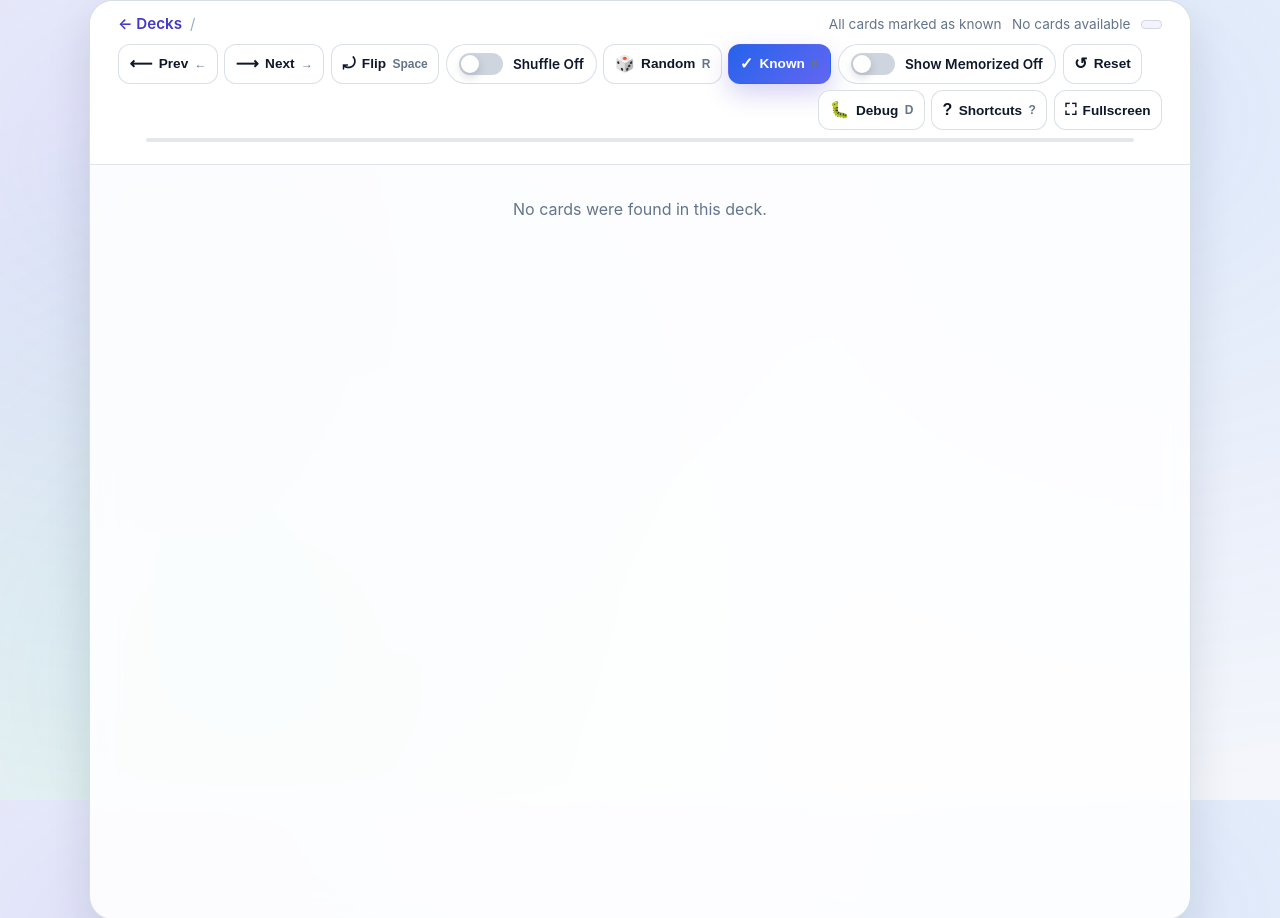
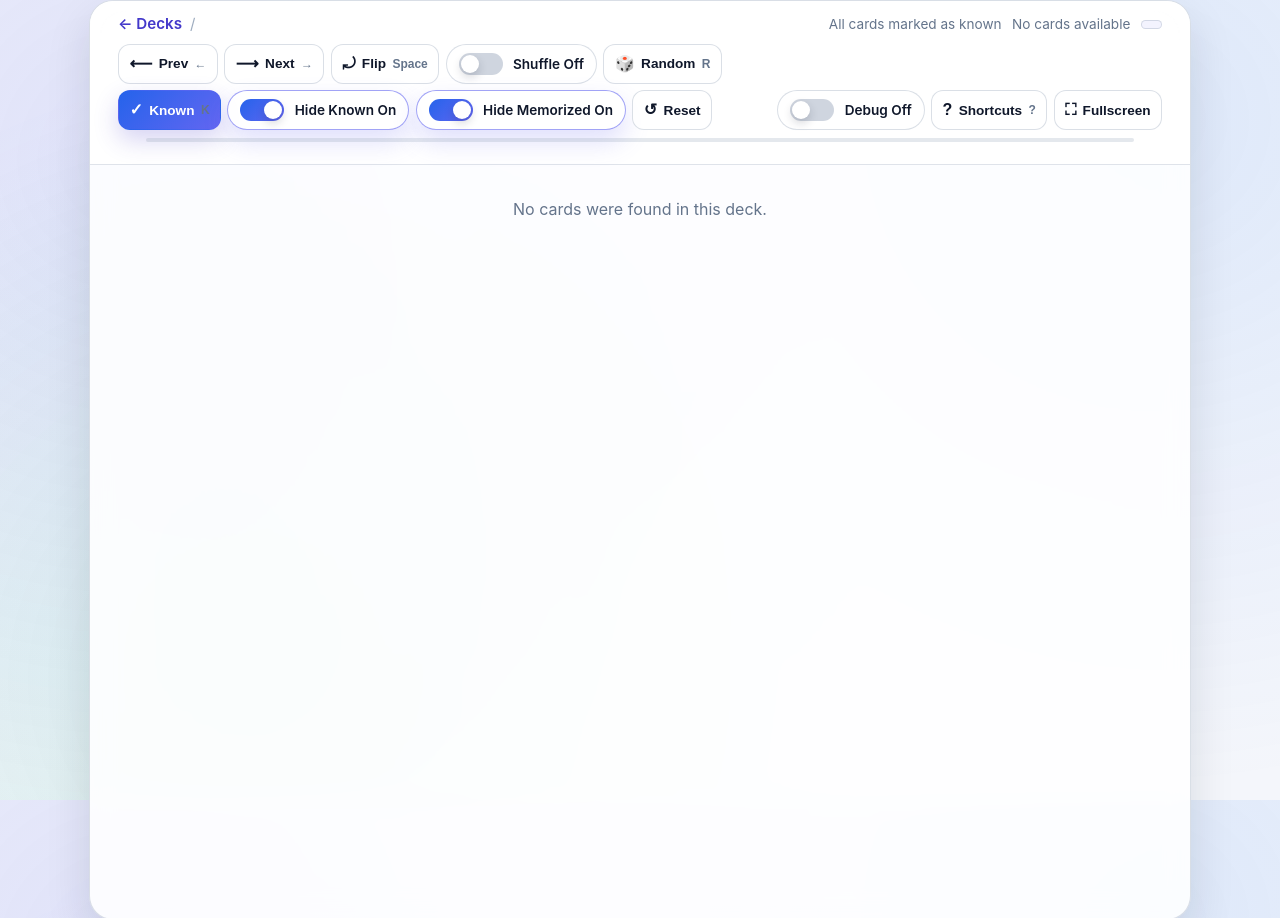
Before and after one commit to mbolaris/anki, a Flask app: template anki_viewer/templates/deck.html in a window 1280 px wide. Run offline with Flask 3, Linux system fonts and the light colour scheme; the template is opened without the code that fills it, so the values that code supplies are empty.

Commit message:
Align memorized toggle with hide/ show semantics

```diff
--- a/anki_viewer/static/deck.js
+++ b/anki_viewer/static/deck.js
@@ -112,6 +112,8 @@
     const viewedKey = `deck-${deckId}-viewed`;
     const knownKey = `deck-${deckId}-known`;
     const ratingsKey = `deck-${deckId}-ratings`;
+    const hideKnownKey = `deck-${deckId}-hide-known`;
+    const debugModeKey = `deck-${deckId}-debug-mode`;
 
     const viewedSet = readSet(viewedKey);
     const knownSet = readSet(knownKey);
@@ -236,6 +238,17 @@
       hideMemorized = hideMemorizedAttr.trim().toLowerCase() !== "false";
     }
 
+    const hideKnownAttr = viewer.getAttribute("data-hide-known-default");
+    let hideKnownDefault = true;
+    if (hideKnownAttr !== null) {
+      hideKnownDefault = hideKnownAttr.trim().toLowerCase() !== "false";
+    }
+    const storedHideKnown = readFromStorage(hideKnownKey);
+    let hideKnown = storedHideKnown === null ? hideKnownDefault : storedHideKnown !== "false";
+
+    const storedDebugMode = readFromStorage(debugModeKey);
+    let debugMode = storedDebugMode === "true";
+
     const keyToAction = new Map([
       [" ", "flip"],
       ["f", "flip"],
@@ -260,6 +273,14 @@
 
     function persistKnown() {
       writeSet(knownKey, knownSet);
+    }
+
+    function persistHideKnown() {
+      writeToStorage(hideKnownKey, hideKnown ? "true" : "false");
+    }
+
+    function persistDebugMode() {
+      writeToStorage(debugModeKey, debugMode ? "true" : "false");
     }
 
     function loadRatings() {
@@ -512,6 +533,7 @@
         markViewed(cardId);
       }
       updateCardTypeIndicator(activeCard);
+      syncDebugPanels();
     }
 
     function updateCounter() {
@@ -633,18 +655,29 @@
       });
     }
 
+    function updateHideKnownToggle() {
+      const toggle = viewer.querySelector('[data-action="toggle-hide-known"]');
+      if (!toggle) {
+        return;
+      }
+      updateToggleSwitch(toggle, hideKnown, {
+        activeTitle: "Show known cards",
+        inactiveTitle: "Hide known cards",
+        activeLabel: "Hide Known",
+        inactiveLabel: "Show Known",
+      });
+    }
+
     function updateHideMemorizedToggle() {
       const toggle = viewer.querySelector('[data-action="toggle-hide-memorized"]');
       if (!toggle) {
         return;
       }
-      const showingMemorized = !hideMemorized;
-      updateToggleSwitch(toggle, showingMemorized, {
-        activeTitle: "Hide memorized cards",
-        inactiveTitle: "Show memorized cards",
+      updateToggleSwitch(toggle, hideMemorized, {
+        activeTitle: "Show memorized cards",
+        inactiveTitle: "Hide memorized cards",
         activeLabel: "Hide Memorized",
         inactiveLabel: "Show Memorized",
-        pressedWhenActive: false,
       });
     }
 
@@ -656,6 +689,52 @@
       refreshActiveCards(preserveCardId);
     }
 
+    function toggleHideKnown() {
+      const activeCard = getActiveCardElement();
+      const preserveCardId = activeCard ? activeCard.dataset.cardId : undefined;
+      hideKnown = !hideKnown;
+      persistHideKnown();
+      updateHideKnownToggle();
+      refreshActiveCards(preserveCardId);
+    }
+
+    function updateDebugToggle() {
+      const toggle = viewer.querySelector('[data-action="toggle-debug"]');
+      if (!toggle) {
+        return;
+      }
+      updateToggleSwitch(toggle, debugMode, {
+        activeTitle: "Hide debug information (D)",
+        inactiveTitle: "Show debug information (D)",
+        activeStateText: "On",
+        inactiveStateText: "Off",
+      });
+    }
+
+    function setDebugPanelState(card, open) {
+      if (!card) {
+        return;
+      }
+      const debugPanel = card.querySelector('[data-role="debug-panel"]');
+      if (!debugPanel) {
+        return;
+      }
+      if (open) {
+        debugPanel.hidden = false;
+        debugPanel.setAttribute("open", "");
+      } else {
+        debugPanel.hidden = true;
+        debugPanel.removeAttribute("open");
+      }
+    }
+
+    function syncDebugPanels() {
+      cardElements.forEach((card) => {
+        const shouldShow = debugMode && card.classList.contains("is-active");
+        setDebugPanelState(card, shouldShow);
+      });
+    }
+
     function rebuildActiveCardIds(preserveCardId) {
       const available = baseOrder.filter((cardId) => {
         if (!cardId) {
@@ -663,7 +742,9 @@
         }
         const isKnown = knownSet.has(cardId);
         const ratingSet = ratingsMap.get(cardId);
-        const isMemorized = Boolean(hideMemorized && ratingSet && ratingSet.has("memorized"));
+        const isMemorized = Boolean(ratingSet && ratingSet.has("memorized"));
+        const excludeKnown = hideKnown && isKnown;
+        const excludeMemorized = hideMemorized && isMemorized;
         const card = cardById.get(cardId);
         if (card) {
           card.classList.toggle("is-known", isKnown);
@@ -672,7 +753,7 @@
             updateQuestionVisibility(card);
           }
         }
-        return !isKnown && !isMemorized;
+        return !excludeKnown && !excludeMemorized;
       });
 
       activeCardIds = isShuffled ? shuffleArray(available) : available;
@@ -762,6 +843,7 @@
       showEmptyStateIfNeeded();
       updateCounter();
       updateControlsState();
+      syncDebugPanels();
       return;
     }
       const normalizedIndex = ((index % activeCardIds.length) + activeCardIds.length) % activeCardIds.length;
@@ -771,6 +853,7 @@
       showEmptyStateIfNeeded();
       updateCounter();
       updateControlsState();
+      syncDebugPanels();
     }
 
     function flipCurrentCard() {
@@ -820,6 +903,7 @@
         card.classList.remove("is-active", "revealed");
         updateQuestionVisibility(card);
       }
+      if (hideKnown) {
         activeCardIds = activeCardIds.filter((id) => id !== cardId);
         if (activeCardIds.length === 0) {
           showCardByIndex(0);
@@ -827,6 +911,9 @@
         }
         const nextIndex = currentIndex >= activeCardIds.length ? 0 : currentIndex;
         showCardByIndex(nextIndex);
+      } else {
+        showCardByIndex(currentIndex + 1);
+      }
     }
 
     function resetProgress() {
@@ -881,20 +968,10 @@
     }
 
     function toggleDebug() {
-      const activeCard = getActiveCardElement();
-      if (!activeCard) {
-        return;
-      }
-      const debugPanel = activeCard.querySelector('[data-role="debug-panel"]');
-      if (!debugPanel) {
-        return;
-      }
-      debugPanel.hidden = !debugPanel.hidden;
-      if (!debugPanel.hidden) {
-        debugPanel.setAttribute("open", "");
-      } else {
-        debugPanel.removeAttribute("open");
-      }
+      debugMode = !debugMode;
+      persistDebugMode();
+      updateDebugToggle();
+      syncDebugPanels();
     }
 
     async function fetchCardData(deckId, cardId) {
@@ -954,6 +1031,9 @@
           break;
         case "toggle-shuffle":
           toggleShuffle();
+          break;
+        case "toggle-hide-known":
+          toggleHideKnown();
           break;
         case "toggle-hide-memorized":
           toggleHideMemorized();
@@ -1211,7 +1291,9 @@
 
     loadRatings();
     updateShuffleToggle();
+    updateHideKnownToggle();
     updateHideMemorizedToggle();
+    updateDebugToggle();
     refreshActiveCards();
     syncFullscreenFromDocument();
 
--- a/anki_viewer/templates/deck.html
+++ b/anki_viewer/templates/deck.html
@@ -7,12 +7,14 @@
 {% block site_footer %}{% endblock %}
 {% block content %}
   {% set hide_memorized_default = (not is_favorites|default(false)) %}
+  {% set hide_known_default = true %}
   <section
     class="card-viewer"
     data-deck-id="{{ deck.deck_id }}"
     data-total-cards="{{ deck.cards|length }}"
     data-active-card-type="{{ deck.cards[0].card_type if deck.cards else '' }}"
     data-hide-memorized-default="{{ 'true' if hide_memorized_default else 'false' }}"
+    data-hide-known-default="{{ 'true' if hide_known_default else 'false' }}"
   >
     <header class="viewer__toolbar" aria-label="Deck controls">
       <div class="viewer__toolbar-top">
@@ -87,23 +89,40 @@
             <span class="toolbar-button__label">Known</span>
             <span class="toolbar-button__hint" aria-hidden="true">K</span>
           </button>
-          {% set show_memorized = not hide_memorized_default %}
+          <button
+            type="button"
+            class="toolbar-toggle toggle-switch"
+            data-action="toggle-hide-known"
+            role="switch"
+            aria-checked="{{ 'true' if hide_known_default else 'false' }}"
+            aria-pressed="{{ 'true' if hide_known_default else 'false' }}"
+            data-state="{{ 'on' if hide_known_default else 'off' }}"
+            title="{{ 'Show known cards' if hide_known_default else 'Hide known cards' }}"
+          >
+            <span class="toggle-switch__track" aria-hidden="true">
+              <span class="toggle-switch__thumb"></span>
+            </span>
+            <span class="toggle-switch__content">
+              <span class="toggle-switch__label">{{ 'Hide Known' if hide_known_default else 'Show Known' }}</span>
+              <span class="toggle-switch__state" data-role="toggle-state">{{ 'On' if hide_known_default else 'Off' }}</span>
+            </span>
+          </button>
           <button
             type="button"
             class="toolbar-toggle toggle-switch"
             data-action="toggle-hide-memorized"
             role="switch"
-            aria-checked="{{ 'true' if show_memorized else 'false' }}"
-            aria-pressed="{{ 'false' if show_memorized else 'true' }}"
-            data-state="{{ 'on' if show_memorized else 'off' }}"
-            title="{{ 'Hide memorized cards' if show_memorized else 'Show memorized cards' }}"
+            aria-checked="{{ 'true' if hide_memorized_default else 'false' }}"
+            aria-pressed="{{ 'true' if hide_memorized_default else 'false' }}"
+            data-state="{{ 'on' if hide_memorized_default else 'off' }}"
+            title="{{ 'Show memorized cards' if hide_memorized_default else 'Hide memorized cards' }}"
           >
             <span class="toggle-switch__track" aria-hidden="true">
               <span class="toggle-switch__thumb"></span>
             </span>
             <span class="toggle-switch__content">
-              <span class="toggle-switch__label">{{ 'Hide Memorized' if show_memorized else 'Show Memorized' }}</span>
-              <span class="toggle-switch__state" data-role="toggle-state">{{ 'On' if show_memorized else 'Off' }}</span>
+              <span class="toggle-switch__label">{{ 'Hide Memorized' if hide_memorized_default else 'Show Memorized' }}</span>
+              <span class="toggle-switch__state" data-role="toggle-state">{{ 'On' if hide_memorized_default else 'Off' }}</span>
             </span>
           </button>
           <button type="button" class="toolbar-button" data-action="reset-progress" title="Reset progress">
@@ -114,13 +133,21 @@
         <div class="toolbar-group toolbar-group--end" role="group" aria-label="Utilities">
           <button
             type="button"
-            class="toolbar-button"
+            class="toolbar-toggle toggle-switch"
             data-action="toggle-debug"
-            title="Toggle debug information (D)"
+            role="switch"
+            aria-checked="false"
+            aria-pressed="false"
+            data-state="off"
+            title="Show debug information (D)"
           >
-            <span class="toolbar-button__icon" aria-hidden="true">🐛</span>
-            <span class="toolbar-button__label">Debug</span>
-            <span class="toolbar-button__hint" aria-hidden="true">D</span>
+            <span class="toggle-switch__track" aria-hidden="true">
+              <span class="toggle-switch__thumb"></span>
+            </span>
+            <span class="toggle-switch__content">
+              <span class="toggle-switch__label">Debug</span>
+              <span class="toggle-switch__state" data-role="toggle-state">Off</span>
+            </span>
           </button>
           <button
             type="button"
```
Also changed, not shown: tests/test_routes.py (+33 -6 lines). Lines whose indentation alone changed are shown as unchanged.
